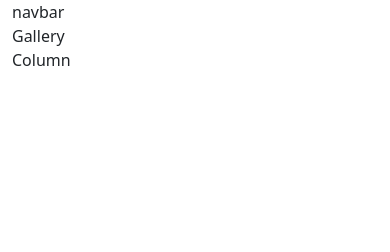
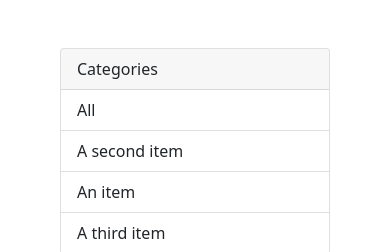
Before and after one commit to mariallugare/gallery, a Django app: page / in a window 390 px wide. Shown: the top 252 px of the page. Run offline with Django 4.2, Linux system fonts and the light colour scheme.

Commit message:
add pictures to the gallery section and style

```diff
--- a/my_gallery/photos/templates/gallery.html
+++ b/my_gallery/photos/templates/gallery.html
@@ -8,14 +8,31 @@
 <link href="https://cdn.jsdelivr.net/npm/bootstrap@5.1.3/dist/css/bootstrap.min.css" rel="stylesheet" integrity="sha384-1BmE4kWBq78iYhFldvKuhfTAU6auU8tT94WrHftjDbrCEXSU1oBoqyl2QvZ6jIW3" crossorigin="anonymous">
     <title>Gallery</title>
 </head>
-<body>
+<body class="m-5">
     <div class="container">
         <div class="row">
           <div class="col-md-3">
-            navbar
+            <div class="card">
+                <div class="card-header">
+                  Categories
+                </div>
+                <ul class="list-group list-group-flush">
+                  <li class="list-group-item">All</li>
+                  <li class="list-group-item">A second item</li>
+                  <li class="list-group-item">An item</li>
+                  <li class="list-group-item">A third item</li>
+                </ul>
+              </div>
           </div>
-          <div class="col-md-9">
-            Gallery
+         <div class="col-md-4">
+            <div class="card">
+                <img src="https://images.unsplash.com/photo-1497250681960-ef046c08a56e?ixlib=rb-1.2.1&ixid=MnwxMjA3fDB8MHxzZWFyY2h8Nnx8bmF0dXJlJTIwZ3JlZW58ZW58MHx8MHx8&auto=format&fit=crop&w=500&q=60 width ="200" height="200" class="card-img-top" alt="...">
+                <div class="card-body">
+                  <p class="card-text">Some quick example text to build on the card title and make up the bulk of the card's content.</p>
+                </div>
+              </div>
+
+         </div>
           </div>
           <div class="col-md-3">
             Column
```
